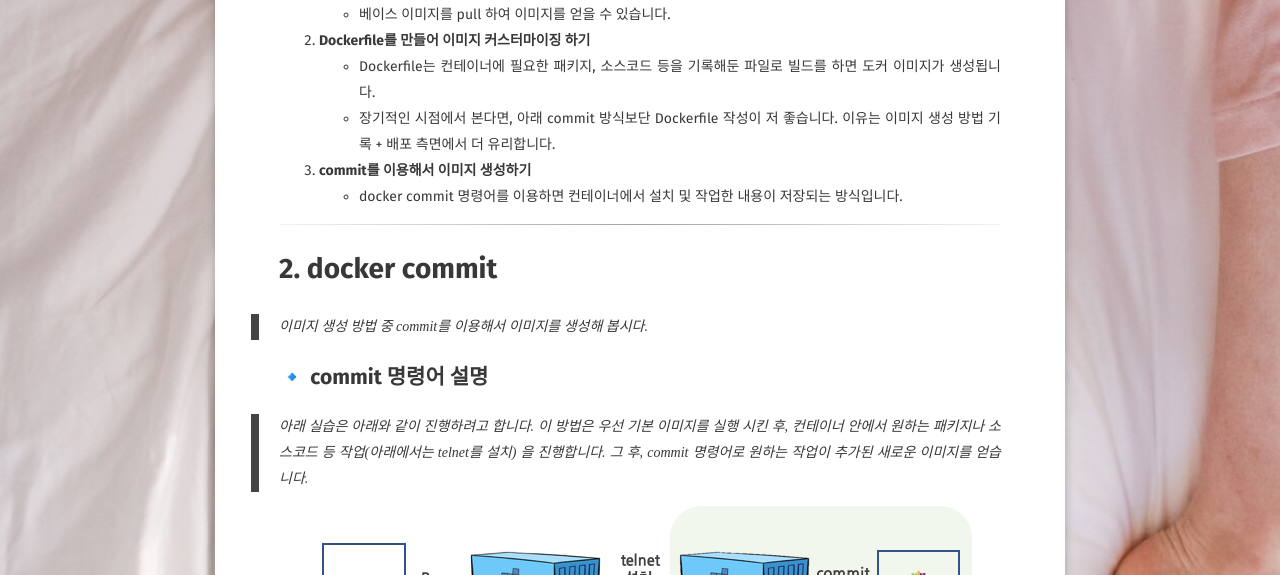
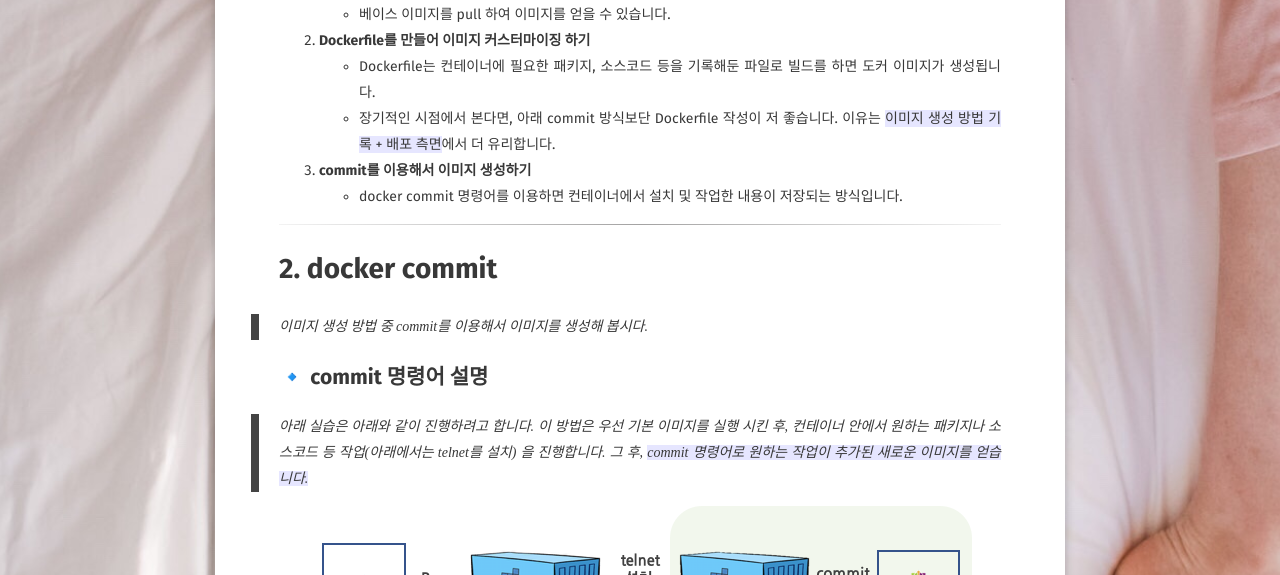
Before and after one commit to JUNGEEYOU/JUNGEEYOU.github.io, a Jekyll site: the page built from _posts/2020-03-29-docker-3-post.md, in a window 1280 px wide and 900 px high, scrolled down 1026 px. Shown: the part 150-725 px from the top of the window. Built offline with Jekyll 4.4.1, drawn with Linux system fonts in a browser that asks for light colours; some web fonts are replaced; comment, search, counter and statistics services are not loaded; some of the changed text lies outside the part shown.

Commit message:
도커 이미지 만들기

```diff
--- a/_posts/2020-03-29-docker-3-post.md
+++ b/_posts/2020-03-29-docker-3-post.md
@@ -38,7 +38,7 @@ excerpt: "docker 이미지 만들기"
     - 베이스 이미지를 pull 하여 이미지를 얻을 수 있습니다.
 2. **Dockerfile를 만들어 이미지 커스터마이징 하기**
     - Dockerfile는 컨테이너에 필요한 패키지, 소스코드 등을 기록해둔 파일로 빌드를 하면 도커 이미지가 생성됩니다.
-    - 장기적인 시점에서 본다면, 아래 commit 방식보단 Dockerfile 작성이 저 좋습니다. 이유는 이미지 생성 방법 기록 + 배포 측면에서 더 유리합니다.
+    - 장기적인 시점에서 본다면, 아래 commit 방식보단 Dockerfile 작성이 저 좋습니다. 이유는 <span style="background-color: #e6e6ff; font-clolr: #000000"> 이미지 생성 방법 기록 + 배포 측면</span>에서 더 유리합니다.
 3. **commit를 이용해서 이미지 생성하기**
     - docker commit 명령어를 이용하면 컨테이너에서 설치 및 작업한 내용이 저장되는 방식입니다.
 
@@ -50,7 +50,7 @@ excerpt: "docker 이미지 만들기"
 
 ## 🔹 commit  명령어 설명
 
-> 아래 실습은 아래와 같이 진행하려고 합니다. 이 방법은 우선 기본 이미지를 실행 시킨 후, 컨테이너 안에서 원하는 패키지나 소스코드 등 작업(아래에서는 telnet를 설치) 을 진행합니다. 그 후, commit 명령어로 원하는 작업이 추가된 새로운 이미지를 얻습니다.
+> 아래 실습은 아래와 같이 진행하려고 합니다. 이 방법은 우선 기본 이미지를 실행 시킨 후, 컨테이너 안에서 원하는 패키지나 소스코드 등 작업(아래에서는 telnet를 설치) 을 진행합니다. 그 후, <span style="background-color: #e6e6ff; font-clolr: #000000"> commit 명령어로 원하는 작업이 추가된 새로운 이미지를 얻습니다. </span>
 
 ![Untitled/Untitled.png](/assets/img/docker/basic_3/Untitled.png)
 
@@ -184,7 +184,7 @@ excerpt: "docker 이미지 만들기"
 
 ## 🔹 기본 설명
 
-> 이전에 설명했던 부분으로 1 ) 베이스 이미지와 2) 도커파일(Dockerfile)로 생성하는 방식이 있다. 지금은 Dockerfile로 이미지를 커스터마이징하여 사용하고자 합니다.  아래 이미지와 같이 Dockerfile를 build를 하면, 커스터마이징된 이미지가 생성됩니다.
+> 이전에 설명했던 부분으로 1 ) 베이스 이미지와 2) 도커파일(Dockerfile)로 생성하는 방식이 있다. 지금은 Dockerfile로 이미지를 커스터마이징하여 사용하고자 합니다.  아래 <span style="background-color: #e6e6ff; font-clolr: #000000"> 이미지와 같이 Dockerfile를 build를 하면, 커스터마이징된 이미지가 생성</span> 됩니다.
 
 ![Untitled/Untitled%201.png](/assets/img/docker/basic_3/Untitled%201.png)
 
@@ -304,7 +304,7 @@ excerpt: "docker 이미지 만들기"
 
 > docker build 명령어 사용 시 빌드되는 과정을 알아봅시다.
 
-Dockerfile에서 줄 수는 레이어 수를 의미한다. 아래와 같이 도커파일 명령어가 실행될 때 새로운 컨테이너가 생성되며, 이를 이미지로 커밋하게 됩니다.  따라서 Dockerfile 작성 시, 줄 수을 최소화하는 것이 중요합니다.
+Dockerfile에서 줄 수는 레이어 수를 의미한다. 아래와 같이 <span style="background-color: #e6e6ff; font-clolr: #000000">도커파일 명령어가 실행될 때 새로운 컨테이너가 생성되며, 이를 이미지로 커밋하게 됩니다.</span> 따라서 Dockerfile 작성 시, 줄 수을 최소화하는 것이 중요합니다.
 
 ![Untitled/Untitled%203.png](/assets/img/docker/basic_3/Untitled%203.png)
 
@@ -312,7 +312,7 @@ Dockerfile에서 줄 수는 레이어 수를 의미한다. 아래와 같이 도
 
 > 한 번 이미지를 빌드하면, 다시 같은 빌드를 진행할 경우 이전 빌드에서 사용했던 캐시를 이용하게 됩니다. 아래 예제로 위에서 빌드한 내용 그대로 다시 빌드해 봅시다.
 
-- Using cache 부분을 보면 해당 명령어를 실행하지 않고 이전 캐시 내용을 사용하는 것을 알 수 있습니다.
+- <span style="background-color: #e6e6ff; font-clolr: #000000"> Using cache 부분을 보면 해당 명령어를 실행하지 않고 이전 캐시 내용을 사용 </span>하는 것을 알 수 있습니다.
 {% highlight bash %}
     # 1. Dockerfile를 복사한다.
     $ cp Dockerfile Dockerfile_2
@@ -337,7 +337,7 @@ Dockerfile에서 줄 수는 레이어 수를 의미한다. 아래와 같이 도
 
     ------- 생략 -------
 {% endhighlight %}
-그러나 항상 캐시 기능이 필요한 것은 아닙니다. 예를 들어 git clone 과 같은 명령어를 사용할 때 캐시가 적용되면 소스가 변경될 때 변경되지 않습니다. 따라서 --no-cache 옵션을 사용하면 됩니다.
+그러나 항상 캐시 기능이 필요한 것은 아닙니다. 예를 들어 git clone 과 같은 명령어를 사용할 때 캐시가 적용되면 소스가 변경될 때 변경되지 않습니다. 따라서 <span style="background-color: #e6e6ff; font-clolr: #000000">--no-cache </span> 옵션을 사용하면 됩니다.
 {% highlight bash %}
     $ docker build --no-cache -t myflask:0.2 .
 {% endhighlight %}
@@ -375,7 +375,7 @@ Dockerfile에서 줄 수는 레이어 수를 의미한다. 아래와 같이 도
 
 # 4. docker hub
 
-> 이번엔 내가 만든 이미지를 docker Hub에 올려보자. docker Hub는 다른 사용자들과 도커 이미지를 공유하는 저장소입니다.
+> 이번엔 내가 만든 이미지를 docker Hub에 올려보자. <span style="background-color: #e6e6ff; font-clolr: #000000"> docker Hub는 다른 사용자들과 도커 이미지를 공유하는 저장소입니다.</span>
 
 - 참고 사이트 : [https://docs.docker.com/docker-hub/](https://docs.docker.com/docker-hub/)
 
```
